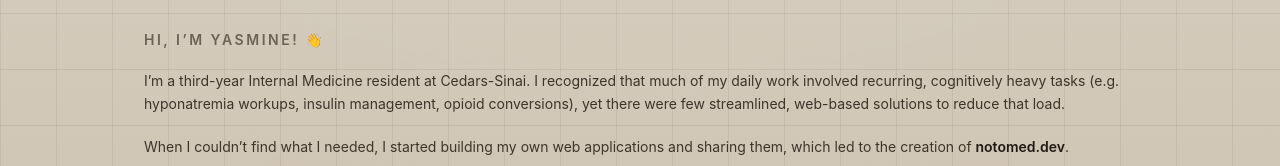
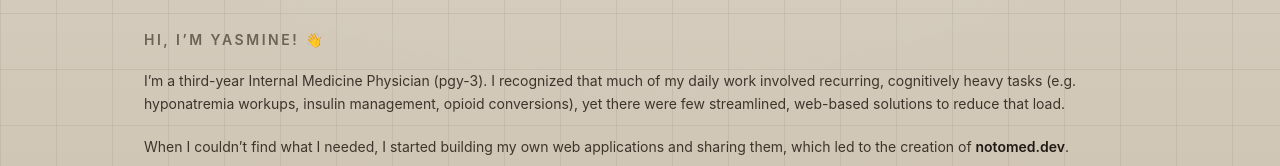
Before and after one commit to NotoMD-dev/notomed-site, a Next.js app: page /about in a window 1280 px wide. Shown: the part 267-433 px from the top of the page. Built offline with nearby package versions, Linux system fonts and the light colour scheme.

Commit message:
fixed minor typos on about me and opioid-calc page

```diff
--- a/src/app/about/page.tsx
+++ b/src/app/about/page.tsx
@@ -39,7 +39,7 @@ export default function AboutPage() {
             </h2>
 
             <p>
-              I’m a third-year Internal Medicine resident at Cedars-Sinai. I recognized that much of my daily work involved recurring, cognitively heavy tasks (e.g. hyponatremia workups, insulin management, opioid conversions), yet there were few streamlined, web-based solutions to reduce that load.
+              I’m a third-year Internal Medicine Physician (pgy-3). I recognized that much of my daily work involved recurring, cognitively heavy tasks (e.g. hyponatremia workups, insulin management, opioid conversions), yet there were few streamlined, web-based solutions to reduce that load.
             </p>
 
             <p>
@@ -55,7 +55,7 @@ export default function AboutPage() {
             </p>
 
             <p>
-              <span className="font-semibold text-[#f9f6ef]">A note on the tech side:</span> I&apos;m a largely self-taught coder/developer who completed a year of CS in college. This website and all tools were pierced together with determination and help from LLMs (Gemini, GPT 5.1 and Codex). Each tool took real time to build, so if you find one useful, please share it or tell me how to make it better.
+              <span className="font-semibold text-[#f9f6ef]">A note on the tech side:</span> I&apos;m a largely self-taught coder/developer who completed a year of CS in college. This website and all tools were pieced together with determination and help from LLMs (Gemini, GPT 5.1 and Codex). Each tool took real time to build, so if you find one useful, please share it or tell me how to make it better.
             </p>
 
             <p>
--- a/src/utils/conversionLogic.ts
+++ b/src/utils/conversionLogic.ts
@@ -187,7 +187,7 @@ export function totalHomeOME(rows: HomeMedRow[]): {
   }
 
   // show APAP at top
-  details.unshift(`Tylenol(APAP)/day: ${Math.round(totalAPAP)} mg`);
+  details.unshift(`Tylenol/day: ${Math.round(totalAPAP)} mg`);
 
   return { ome: totalOME, details, apapDailyMg: totalAPAP };
 }
```
